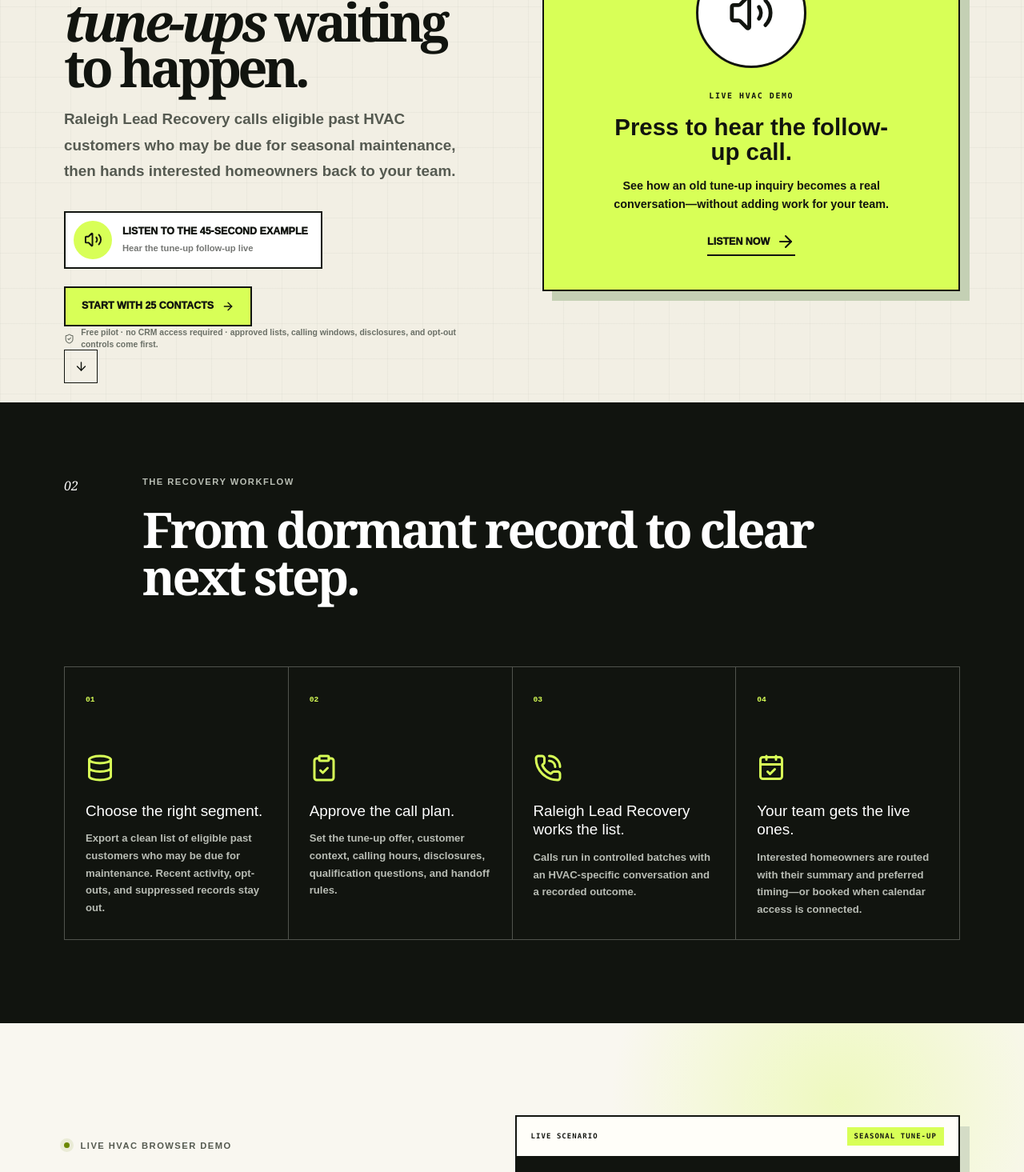
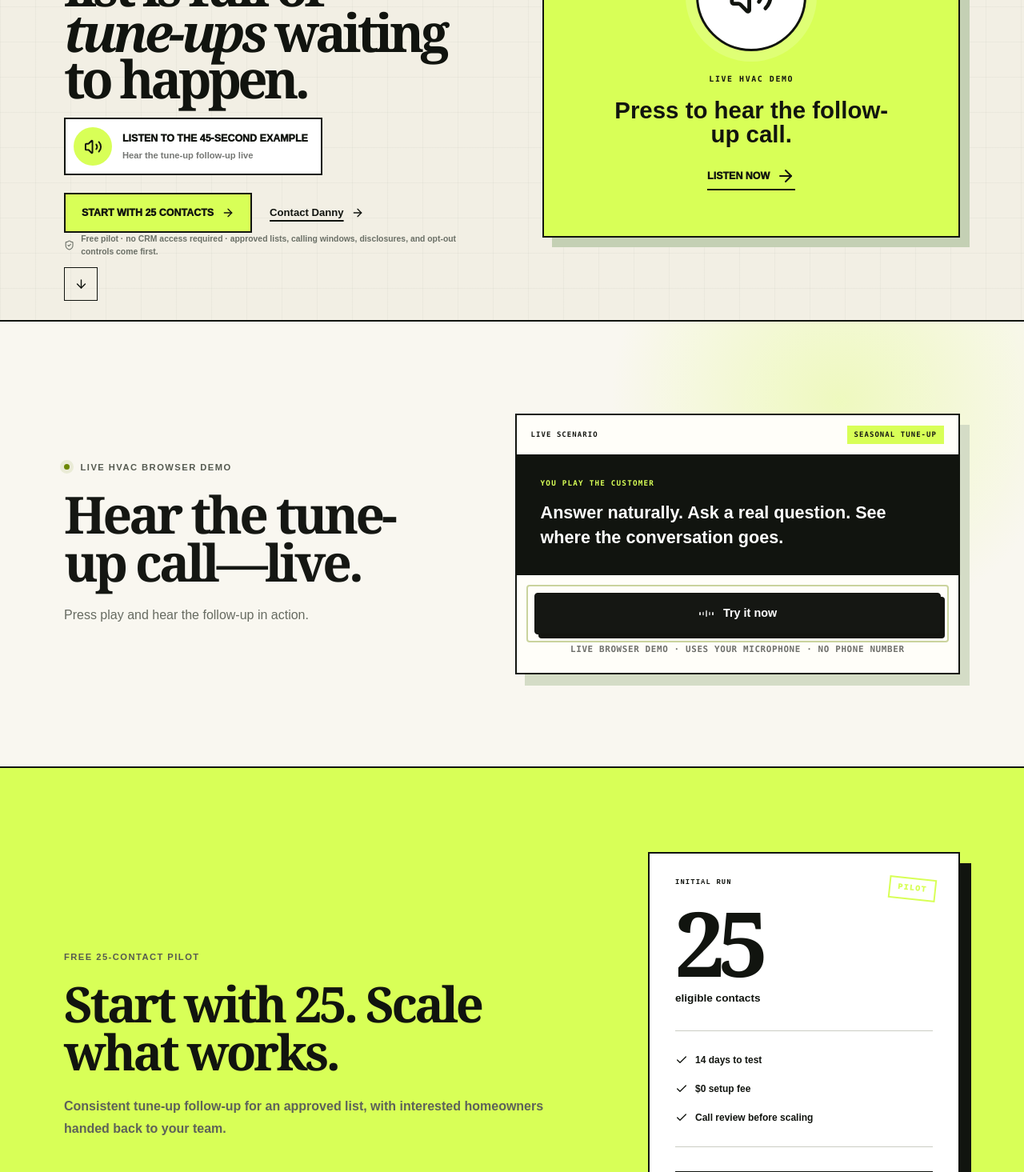
Before and after one commit to dannymsullivan/raleigh-lead-recovery, a Next.js app: page /hvac in a window 1280 px wide. Shown: the part 300-1765 px from the top of the page at 80% size. Built offline with nearby package versions, Linux system fonts and the light colour scheme.

Commit message:
Tighten HVAC landing page

```diff
--- a/app/hvac/page.tsx
+++ b/app/hvac/page.tsx
@@ -1,14 +1,9 @@
 import type { Metadata } from "next";
-import Image from "next/image";
 import Link from "next/link";
 import {
   ArrowDown,
   ArrowRight,
-  CalendarCheck,
   Check,
-  ClipboardCheck,
-  Database,
-  PhoneCall,
   ShieldCheck,
   Volume2,
 } from "lucide-react";
@@ -30,25 +25,6 @@ export const metadata: Metadata = {
   },
 };
 
-const faqs = [
-  {
-    question: "Who should be included in a tune-up campaign?",
-    answer: "We start with a narrow, documented segment your business is permitted to contact—such as past customers who are due for maintenance or prior inquiries with the appropriate consent. Recent activity, opt-outs, and suppressed records stay out.",
-  },
-  {
-    question: "Does Raleigh Lead Recovery pretend to be a person?",
-    answer: "No. The approved conversation clearly identifies the business and uses the disclosures required for the campaign. You review the opening, offer, qualification questions, and handoff before calls begin.",
-  },
-  {
-    question: "Can it work with ServiceTitan or Housecall Pro?",
-    answer: "Start with an approved CSV export. A connected workflow can later move eligible records into Raleigh Lead Recovery and send outcomes back through an available API, webhook, Zapier, Make, or an approved import/export process.",
-  },
-  {
-    question: "What happens when a homeowner is interested?",
-    answer: "Raleigh Lead Recovery can collect the preferred timing and alert your team immediately. When calendar booking is connected, it can offer approved availability and complete the appointment handoff during the call.",
-  },
-];
-
 export default function HvacLandingPage() {
   return (
     <main className="landing-page hvac-page">
@@ -62,13 +38,13 @@ export default function HvacLandingPage() {
         <div className="hvac-hero-copy">
           <p className="hvac-kicker"><span>HVAC REACTIVATION SYSTEM</span><span>RALEIGH, NC</span></p>
           <h1>Your customer list is full of <em>tune-ups</em> waiting to happen.</h1>
-          <p className="hvac-hero-lede">Raleigh Lead Recovery calls eligible past HVAC customers who may be due for seasonal maintenance, then hands interested homeowners back to your team.</p>
           <div className="hvac-hero-actions">
             <a className="hvac-demo-trigger" href="#live-demo" aria-label="Listen to the live HVAC demo">
               <span className="hvac-demo-trigger-icon"><Volume2 aria-hidden="true" /></span>
               <span><strong>Listen to the 45-second example</strong><small>Hear the tune-up follow-up live</small></span>
             </a>
             <Link className="hvac-button hvac-button-accent" href="/signup">Start with 25 contacts <ArrowRight aria-hidden="true" /></Link>
+            <a className="hvac-text-link" href={`mailto:${contactEmail}`}>Contact Danny <ArrowRight aria-hidden="true" /></a>
           </div>
           <p className="hvac-fine-print"><ShieldCheck aria-hidden="true" /> Free pilot · no CRM access required · approved lists, calling windows, disclosures, and opt-out controls come first.</p>
         </div>
@@ -77,34 +53,17 @@ export default function HvacLandingPage() {
           <span className="hvac-hero-listen-ring"><Volume2 aria-hidden="true" /></span>
           <span className="hvac-hero-listen-label">LIVE HVAC DEMO</span>
           <strong>Press to hear the follow-up call.</strong>
-          <span>See how an old tune-up inquiry becomes a real conversation—without adding work for your team.</span>
           <span className="hvac-hero-listen-action">Listen now <ArrowRight aria-hidden="true" /></span>
         </a>
       <a className="hvac-scroll-cue" href="#live-demo" aria-label="Continue to learn more"><ArrowDown aria-hidden="true" /></a>
       </section>
-
-      <section className="hvac-workflow" id="workflow">
-        <div className="page-shell">
-          <div className="hvac-section-heading">
-            <div className="hvac-section-number">02</div>
-            <div><p className="eyebrow">The recovery workflow</p><h2>From dormant record to clear next step.</h2></div>
-          </div>
-          <ol className="hvac-workflow-grid">
-            <li><span>01</span><Database aria-hidden="true" /><h3>Choose the right segment.</h3><p>Export a clean list of eligible past customers who may be due for maintenance. Recent activity, opt-outs, and suppressed records stay out.</p></li>
-            <li><span>02</span><ClipboardCheck aria-hidden="true" /><h3>Approve the call plan.</h3><p>Set the tune-up offer, customer context, calling hours, disclosures, qualification questions, and handoff rules.</p></li>
-            <li><span>03</span><PhoneCall aria-hidden="true" /><h3>Raleigh Lead Recovery works the list.</h3><p>Calls run in controlled batches with an HVAC-specific conversation and a recorded outcome.</p></li>
-            <li><span>04</span><CalendarCheck aria-hidden="true" /><h3>Your team gets the live ones.</h3><p>Interested homeowners are routed with their summary and preferred timing—or booked when calendar access is connected.</p></li>
-          </ol>
-        </div>
-      </section>
-
 
       <div className="hvac-demo-wrap" id="live-demo">
         <div className="page-shell hvac-single-demo">
           <div className="hvac-demo-copy">
             <p className="eyebrow"><span /> Live HVAC browser demo</p>
             <h2>Hear the tune-up call—live.</h2>
-            <p>Put yourself in the customer&apos;s shoes. Raleigh Lead Recovery follows up about seasonal maintenance, listens for interest, and prepares a useful handoff.</p>
+            <p>Press play and hear the follow-up in action.</p>
           </div>
           <div className="hvac-demo-console">
             <div className="hvac-demo-console-top"><span>LIVE SCENARIO</span><strong>SEASONAL TUNE-UP</strong></div>
@@ -117,10 +76,9 @@ export default function HvacLandingPage() {
       <section className="hvac-pilot">
         <div className="page-shell hvac-pilot-grid">
           <div>
-            <div className="hvac-section-number">04</div>
-            <p className="eyebrow">Start with a small, inspectable test</p>
+            <p className="eyebrow">Free 25-contact pilot</p>
             <h2>Start with 25. Scale what works.</h2>
-            <p>We&apos;ll choose one eligible maintenance-due segment, shape the approved tune-up conversation, review the first calls, and measure what comes back.</p>
+            <p>Consistent tune-up follow-up for an approved list, with interested homeowners handed back to your team.</p>
           </div>
           <div className="hvac-pilot-card">
             <div className="hvac-pilot-stamp">PILOT</div>
@@ -132,17 +90,6 @@ export default function HvacLandingPage() {
         </div>
       </section>
 
-      <section className="page-shell hvac-faq">
-        <div><p className="eyebrow">Shop-owner questions</p><h2>Know what happens before the first call.</h2></div>
-        <div className="hvac-faq-list">{faqs.map((faq) => <details key={faq.question}><summary>{faq.question}<span>+</span></summary><p>{faq.answer}</p></details>)}</div>
-      </section>
-
-      <section className="page-shell hvac-founder">
-        <Image src="/danny.jpeg" alt="Danny Sullivan, founder of Raleigh Lead Recovery" width={92} height={92} />
-        <div><p className="eyebrow">Built and supported in Raleigh</p><h2>Automation handles the follow-up. A real person helps you get it right.</h2><p>I&apos;ll help scope the first segment, shape the call rules, and review the early conversations before the campaign expands.</p></div>
-        <a className="hvac-text-link" href={`mailto:${contactEmail}`}>Talk to Danny <ArrowRight /></a>
-      </section>
-
       <footer className="hvac-footer">
         <div className="page-shell"><BrandMark inverted /><p>Call coverage and lead recovery for HVAC companies.</p><nav><Link href="/privacy">Privacy</Link><Link href="/terms">Terms</Link><Link href="/login">Sign in</Link><a href={`mailto:${contactEmail}`}>{contactEmail}</a></nav></div>
       </footer>
```
